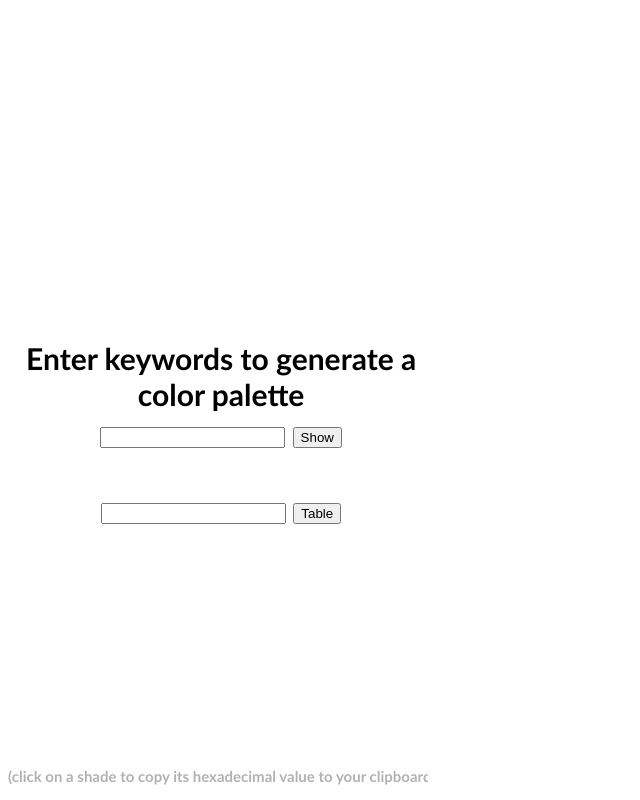
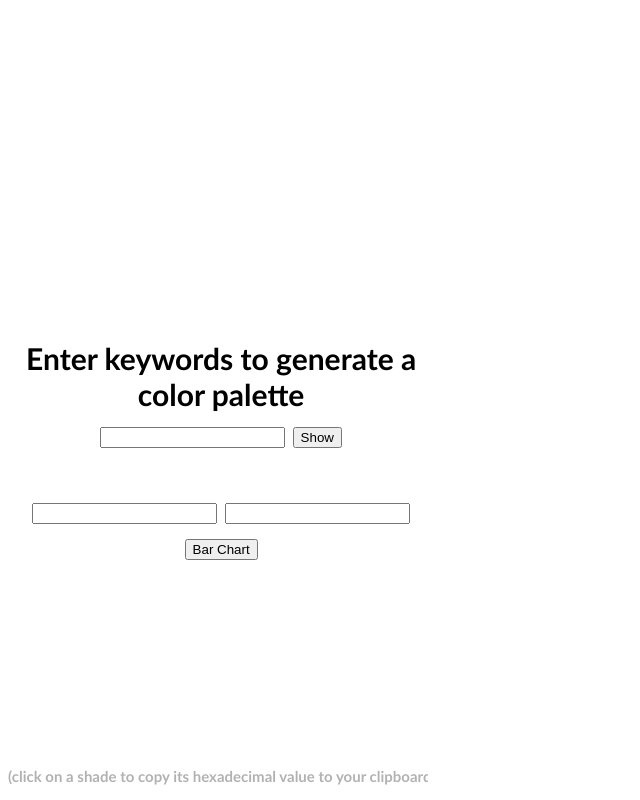
Before and after one commit to McWoodsy/gpt-tool-project, a Flask app: page / in a window 1280 px wide. Shown: the whole page, without its empty margins (0-640 px from the left). Run offline with Flask 3, Linux system fonts and the light colour scheme; parts of the project's set-up code (start-up, migrations or seed data) failed here and were passed over.

Commit message:
not_good

```diff
--- a/app.py
+++ b/app.py
@@ -2,6 +2,7 @@ from flask import Flask, render_template, request
 from openai import OpenAI
 import json
 from dotenv import dotenv_values
+from threading import Thread
 import matplotlib.pyplot as plt
 
 #from matplotlib import graph
@@ -24,12 +25,28 @@ def prompt_to_palette():
     #   Completion call
     query = request.form.get("query")
     color_array = get_colors(query)
-    return json.loads(color_array)
+    return json.loads(color_array) # NOT serialized in the funciton so we do it here before returning
 
 @app.route("/bar-chart", methods=["POST"])
 def prompt_to_bar_chart():
     ####### How do we pass in the JSON???
-    return
+    options = request.form.get("options")
+    metric = request.form.get("metric")
+    bar_chart_JSON = get_chart_info(options, metric)
+    #print("\n\n\n"+bar_chart_JSON+"\n\n\n")
+    create_bar_chart(bar_chart_JSON, metric)
+    return "bar chart created"
+'''
+@app.route("/bar-chart", methods=["POST"])
+def prompt_to_bar_chart():
+    ####### How do we pass in the JSON???
+    options = request.form.get("options")
+    metric = request.form.get("metric")
+    # Execute Matplotlib operations in a separate thread
+    thread = Thread(target=create_bar_chart, args=(metric, options))
+    thread.start()
+    return "bar chart created"
+'''
 
 #################
 
@@ -59,18 +76,19 @@ def get_chart_info(option_list, metric):
     {"role": "user", "content": " in terms of " + metric + " compare " + option_list},
     ],
     max_tokens = 200)
-    return response.choices[0].message.content
+    print("\n\n\n"+response.choices[0].message.content+"\n\n\n")
+    return json.loads(response.choices[0].message.content)
 
 #   Generates bar chart and saves to Spring Boot static folder
 def create_bar_chart(bar_chart_JSON, metric):
     ##########  We need to create a dict or a list from the serialized JSON array created by get_chart_info() and pass this into the rest of the function
-
-    # Sample data
-    categories = ['A', 'B', 'C', 'D']
-    values = [10, 20, 15, 25]
+    print("\n\n\n" + json.dumps(bar_chart_JSON) + "\n\n\n")
+    bar_chart_JSON = json.loads(bar_chart_JSON)  # Correct way to parse JSON string
+    values = list(bar_chart_JSON[metric].values())
+    options = list(bar_chart_JSON[metric].keys())
     # Create bar chart
     plt.figure(figsize=(8, 6))  # Adjust figure size for better visualization
-    bars = plt.bar(categories, values)
+    bars = plt.bar(options, values)
     # Add data labels on top of each bar
     for bar in bars:
         yval = bar.get_height()
@@ -87,7 +105,7 @@ def create_bar_chart(bar_chart_JSON, metric):
     # Save plot to static folder
     plt.savefig('./gptgenerator/src/main/resources/static/images/my_bar_chart.png')
     # Show plot
-    plt.show()
+    #plt.show()
 
 
 if __name__ == "__main__":
--- a/static/app.css
+++ b/static/app.css
@@ -50,6 +50,14 @@ h1 {
     margin-bottom: 20px;
     text-align: center;
   }
+  .chart_options_form {
+    margin-bottom: 20px;
+    text-align: center;
+  }
+  .chart_metric_form {
+    margin-bottom: 20px;
+    text-align: center;
+  }
 
   .button {
     margin-bottom: 20px;
--- a/static/app.js
+++ b/static/app.js
@@ -5,12 +5,43 @@ const form = document.querySelector("#form");
       getColors();
     });
 
-//  This is for triggering the table generation
-// const chart_form = document.querySelector("#chart_form");
-//     form.addEventListener("submit", function (e) {
-//       e.preventDefault();
-//       getColors();
-//     });
+//  Execute showChart() when submit button is clicked
+const chartForm = document.querySelector("#chart_form");
+  chartForm.addEventListener("submit", function (e) {
+    e.preventDefault();
+    getChartInfo();
+  });
+
+// Performs the POST request for fetching chart information
+function getChartInfo() {
+  const options = chartForm.elements.options.value;
+  const metric = chartForm.elements.metric.value;
+
+  fetch("/bar-chart", {
+    method: "POST",
+    headers: {
+      "Content-Type": "application/x-www-form-urlencoded"
+    },
+    body: new URLSearchParams({
+      options: options,
+      metric: metric
+    })
+  })
+  .then((response) => {
+    if (!response.ok) {
+      throw new Error("Network response was not ok");
+    }
+    return response.text();
+  })
+  .then(data => {
+    // Output response text to the console
+    console.log(data);
+  })
+  .catch(error => {
+    console.error("There was a problem with the fetch operation:", error);
+  });
+}
+
 
 //  Performs the POST request
 function getColors() {
@@ -32,27 +63,6 @@ function getColors() {
       });
 }
 
-// // For the table
-// function getInfo() {
-//   // Need to find a way to create a list instead of just getting a single value from the form
-//   const query = form.elements.query.value;
-//     fetch("/bar-chart", {
-//       method: "POST",
-//       headers: {
-//         "Content-Type": "application/x-www-form-urlencoded"
-//       },
-//       body: new URLSearchParams({
-//         query: query
-//       })
-//     })
-//     .then((response) => response.json())
-//     .then(data => {
-//       const color_array = data;
-//       const container = document.querySelector(".container");
-//       createColorBoxes(color_array,container);
-//     });
-// }
-
 //  Renders color boxes based on array size and contents
 function createColorBoxes(color_array,parent) {
     parent.innerHTML = "";
--- a/templates/index.html
+++ b/templates/index.html
@@ -15,8 +15,9 @@
       <button class="button">Show</button>
     </form>
     <form id="chart_form" class="bar_chart_form">
-      <input type="text" name="query">
-      <button class="button">Table</button>
+      <input type="text" name="options">
+      <input type="text" name="metric">
+      <button class="button">Bar Chart</button>
     </form>
     <h3>(click on a shade to copy its hexadecimal value to your clipboard)</h3>
   </h1>
```
